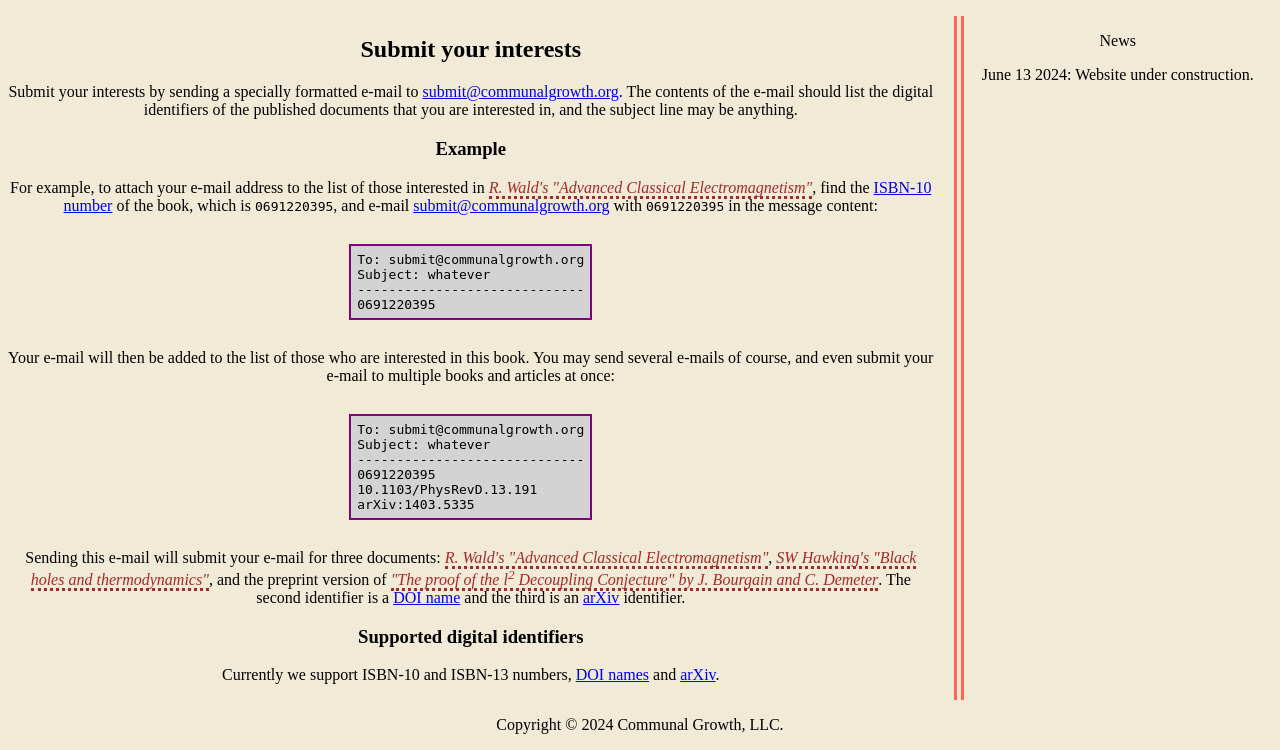
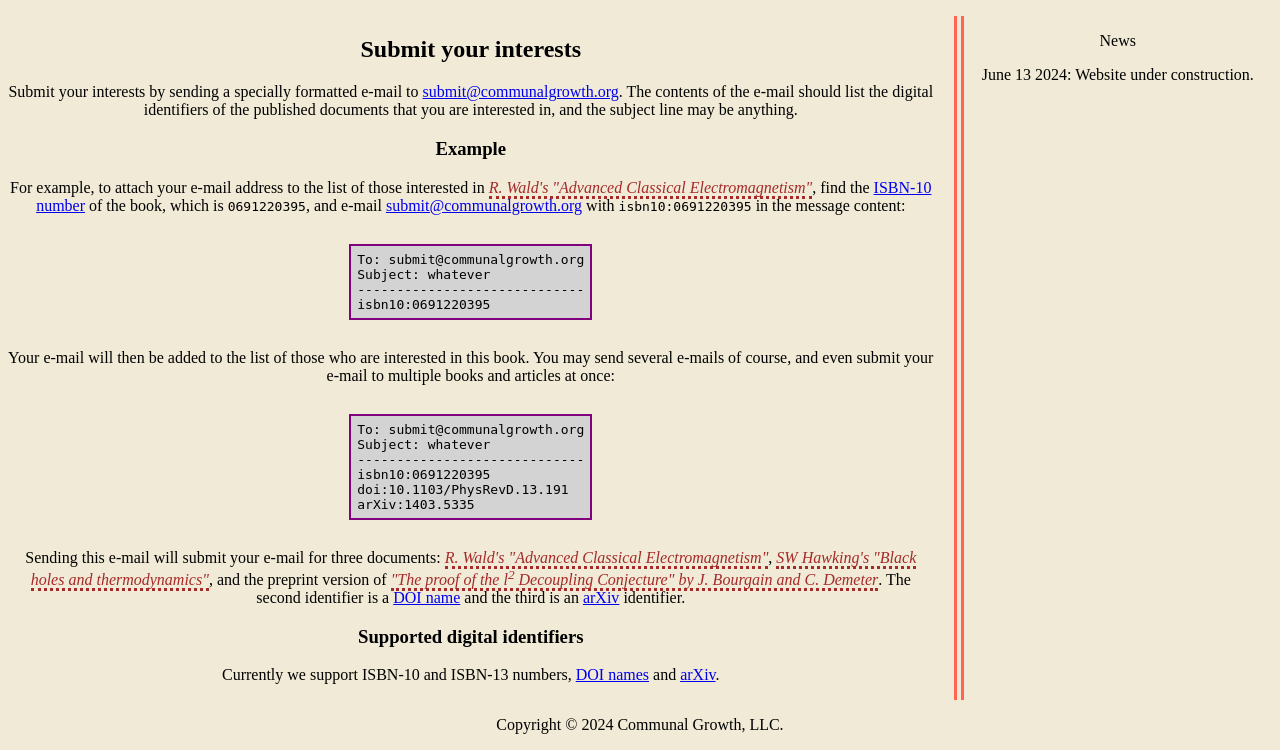
Before and after one commit to communalgrowth/webserver, a Python web app: template src/app/templates/submit.html.jinja2 in a window 1280 px wide. Shown: the part 69-819 px from the top of the page. Run offline with Jinja, Linux system fonts and the light colour scheme; the template is opened without the code that fills it, so the values that code supplies are empty.

Commit message:
add tags to identifiers in subscribe

```diff
--- a/src/app/templates/submit.html.jinja2
+++ b/src/app/templates/submit.html.jinja2
@@ -4,20 +4,20 @@
 <h2>Submit your interests</h2>
 <p>Submit your interests by sending a specially formatted e-mail to <a href="mailto:submit@communalgrowth.org">submit@communalgrowth.org</a>. The contents of the e-mail should list the digital identifiers of the published documents that you are interested in, and the subject line may be anything.</p>
 <h3>Example</h3>
-<p>For example, to attach your e-mail address to the list of those interested in <cite><a class="citation" href="https://press.princeton.edu/books/hardcover/9780691220390/advanced-classical-electromagnetism">R. Wald's "Advanced Classical Electromagnetism"</a></cite>, find the <a href="https://en.wikipedia.org/wiki/ISBN">ISBN-10 number</a> of the book, which is <code>0691220395</code>, and e-mail <a href="mailto:submit@communalgrowth.org">submit@communalgrowth.org</a> with <code>0691220395</code> in the message content:</p>
+<p>For example, to attach your e-mail address to the list of those interested in <cite><a class="citation" href="https://press.princeton.edu/books/hardcover/9780691220390/advanced-classical-electromagnetism">R. Wald's "Advanced Classical Electromagnetism"</a></cite>, find the <a href="https://en.wikipedia.org/wiki/ISBN">ISBN-10 number</a> of the book, which is <code>0691220395</code>, and e-mail <a href="mailto:submit@communalgrowth.org">submit@communalgrowth.org</a> with <code>isbn10:0691220395</code> in the message content:</p>
 <pre class="submit-example">
 To: submit@communalgrowth.org
 Subject: whatever
 -----------------------------
-0691220395
+isbn10:0691220395
 </pre>
 <p>Your e-mail will then be added to the list of those who are interested in this book. You may send several e-mails of course, and even submit your e-mail to multiple books and articles at once:</p>
 <pre class="submit-example">
 To: submit@communalgrowth.org
 Subject: whatever
 -----------------------------
-0691220395
-10.1103/PhysRevD.13.191
+isbn10:0691220395
+doi:10.1103/PhysRevD.13.191
 arXiv:1403.5335
 </pre>
 <p>Sending this e-mail will submit your e-mail for three documents: <cite><a class="citation" href="https://press.princeton.edu/books/hardcover/9780691220390/advanced-classical-electromagnetism">R. Wald's "Advanced Classical Electromagnetism"</a></cite>, <cite><a class="citation" href="https://doi.org/10.1103/PhysRevD.13.191">SW Hawking's "Black holes and thermodynamics"</a></cite>, and the preprint version of <cite><a class="citation" href="https://arxiv.org/abs/1403.5335">"The proof of the l<sup>2</sup> Decoupling Conjecture" by J. Bourgain and C. Demeter</a></cite>. The second identifier is a <a href="https://www.doi.org/">DOI name</a> and the third is an <a href="https://arxiv.org/">arXiv</a> identifier.
```
